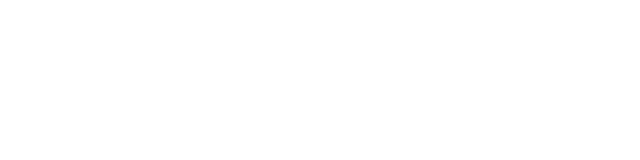
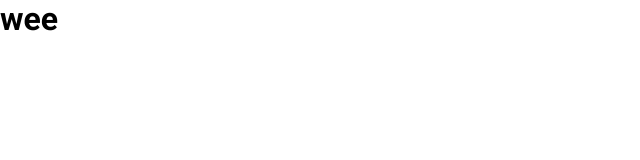
Before and after one commit to rafamoliv/bushi-simplified, a React (Create React App) app: page /anime in a window 1280 px wide. Shown: the top 160 px of the page, without its empty margins (0-640 px from the left). Built offline with nearby package versions, Linux system fonts and the light colour scheme.

Commit message:
creating anime route

```diff
--- /dev/null
+++ b/src/pages/Anime/anime.js
@@ -0,0 +1,11 @@
+import React from "react";
+
+function Anime() {
+  return (
+    <div>
+      <h1>wee</h1>
+    </div>
+  );
+}
+
+export default Anime;
--- /dev/null
+++ b/src/pages/Anime/index.js
@@ -0,0 +1,3 @@
+import Anime from "./anime";
+
+export default Anime;
--- a/src/routes/routes.js
+++ b/src/routes/routes.js
@@ -1,12 +1,18 @@
 import React from "react";
+
+// react-router-dom
 import { BrowserRouter, Route } from "react-router-dom";
 
+// import pages
 import Landing from "../pages/Landing";
+import Anime from "~/pages/Anime";
 
+// routes
 export default function Routes() {
   return (
     <BrowserRouter>
       <Route path="/" exact component={Landing} />
+      <Route path="/anime" component={Anime} />
     </BrowserRouter>
   );
 }
```
Also changed, not shown: src/pages/Anime/style.scss (added).
